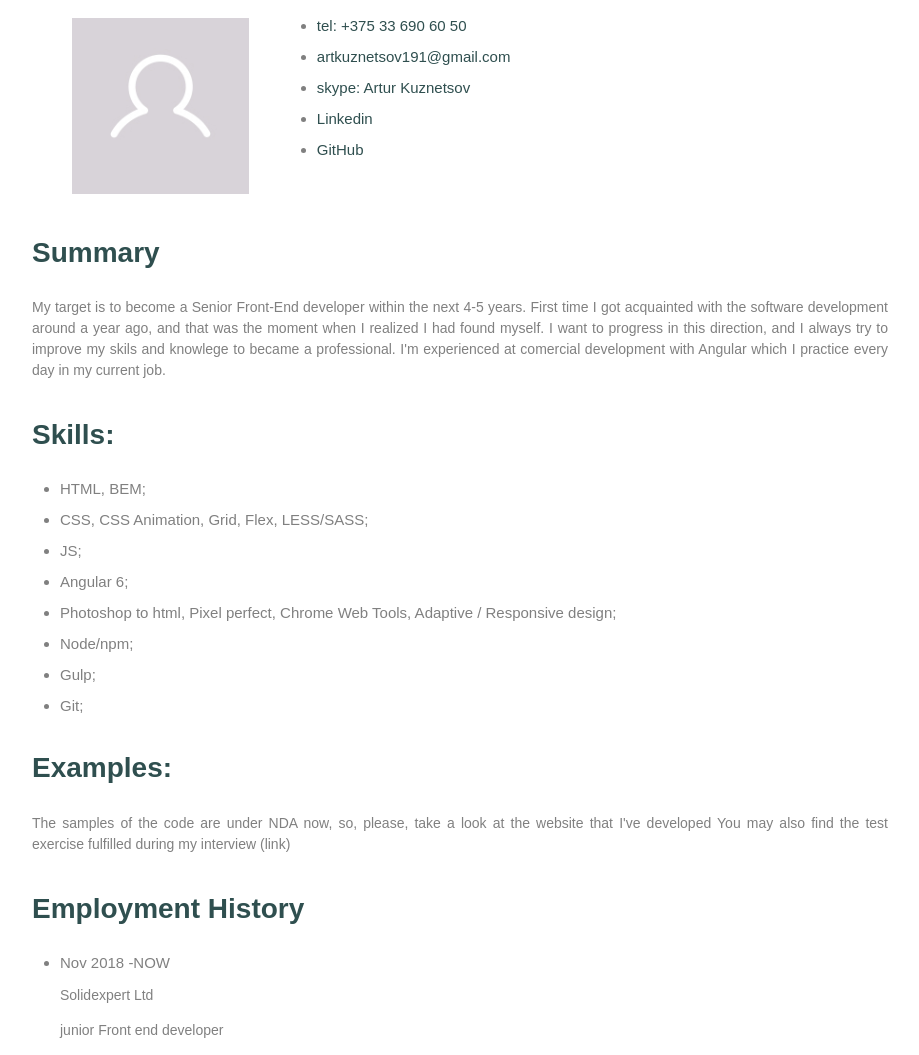
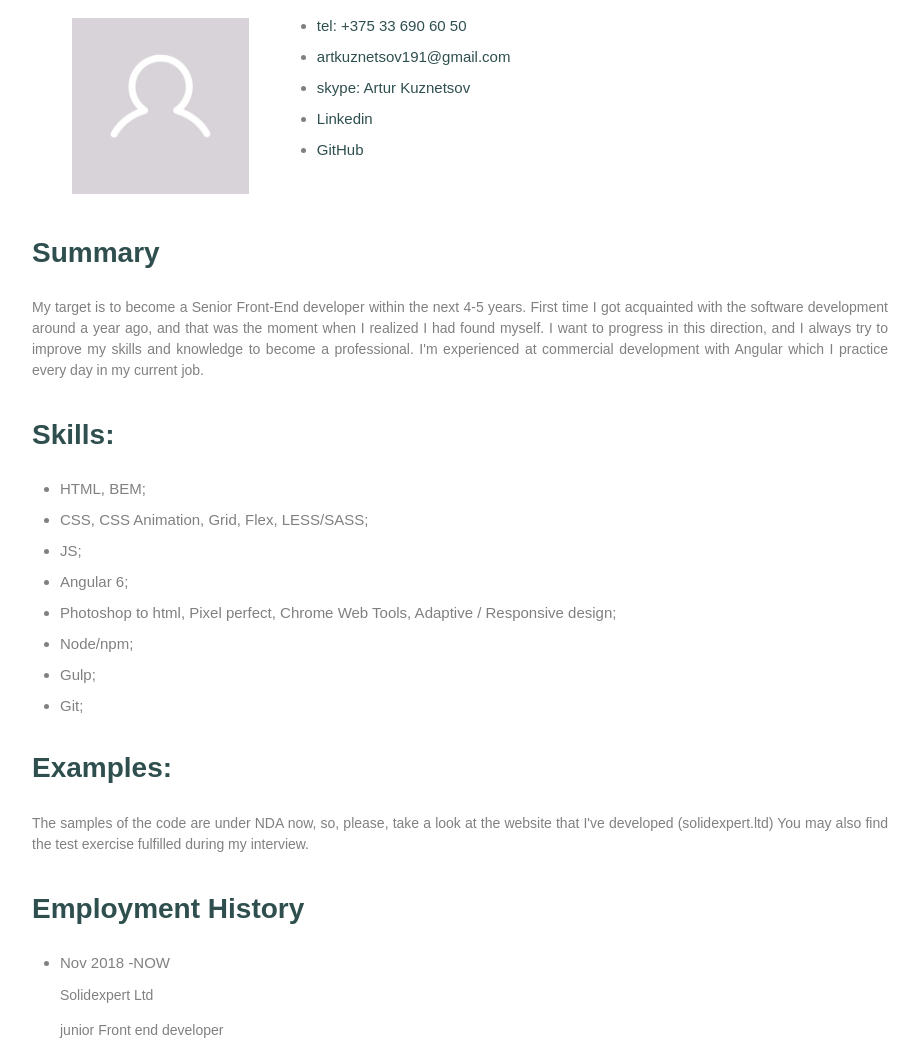
Before and after one commit to ArturKuz/rsschool-2019Q1-cv, a plain HTML site: page index.html in a window 1280 px wide. Shown: the part 166-1221 px from the top of the page, without its empty margins (180-1099 px from the left). Drawn offline with Linux system fonts and the light colour scheme.

Commit message:
Update index.html

```diff
--- a/index.html
+++ b/index.html
@@ -47,12 +47,12 @@
             <section class="p-content__summary  row">
                 <h2 class="subtitle t--dark-gray">Summary</h2>
                 <p class="text">
-                    My target is to become a Senior Front-End developer within the next 4-5 years.
+                     My target is to become a Senior Front-End developer within the next 4-5 years.
                     First time I got acquainted with the software development around a year ago, and that was the moment
                     when I realized I had found myself.
-                    I want to progress in this direction, and I always try to improve my skils and knowlege to became a
+                    I want to progress in this direction, and I always try to improve my skills and knowledge to become a
                     professional.
-                    I'm experienced at comercial development with Angular which I practice every day in my current job.
+                    I'm experienced at commercial development with Angular which I practice every day in my current job.
                 </p>
             </section>
             <section class="p-content__examples  row">
@@ -74,8 +74,8 @@
                 <h2 class="subtitle t--dark-gray">Examples:</h2>
                 <p class="text">
                     The samples of the code are under NDA now, so, please, take a look at the website that I've
-                    developed
-                    You may also find the test exercise fulfilled during my interview (link)
+                    developed (solidexpert.ltd)
+                    You may also find the test exercise fulfilled during my interview.
                 </p>
             </section>
             <section class="p-content__history  row">
```
